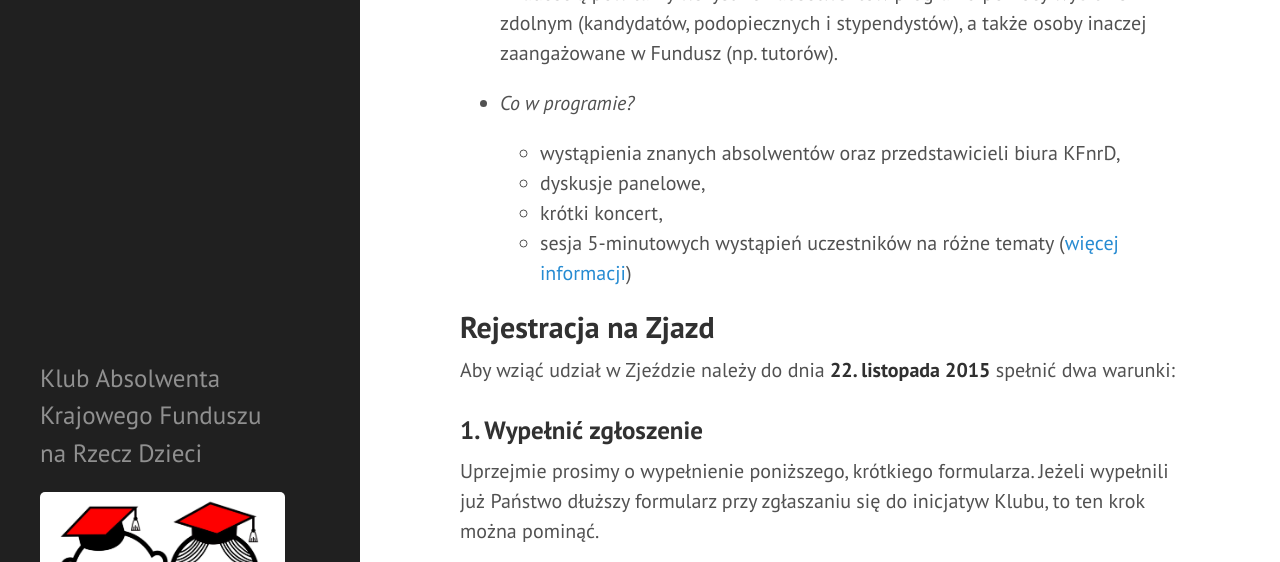
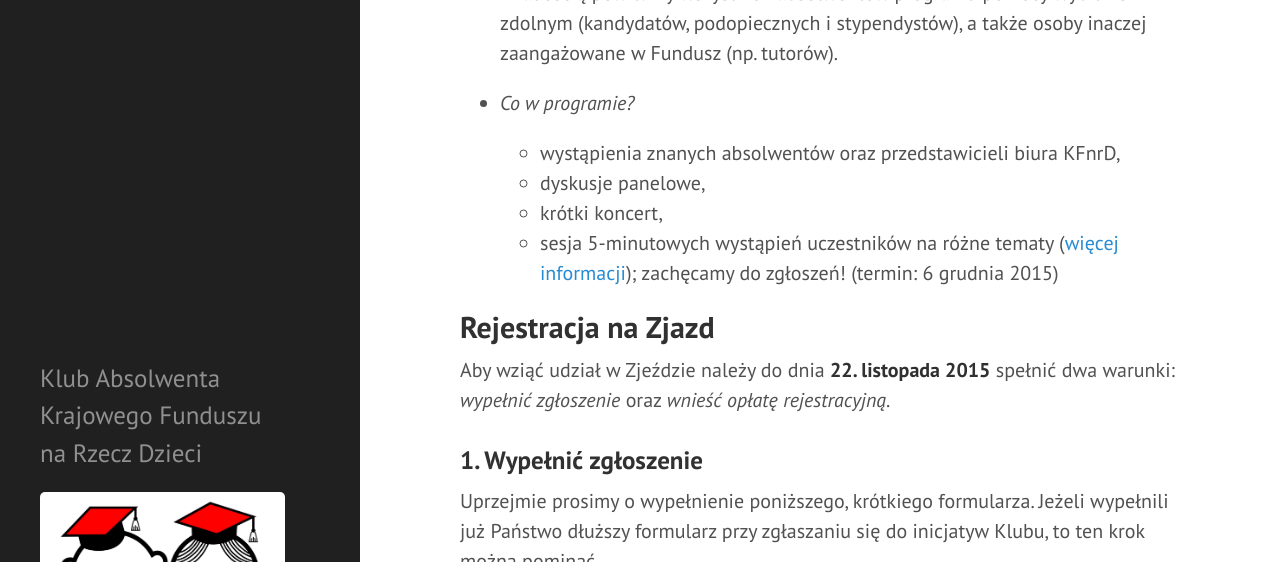
Before and after one commit to machop96/absolwenci-funduszu.github.io, a Jekyll site: the page built from zjazd.md, in a window 1280 px wide and 900 px high, scrolled down 540 px, cut to the strip 0-562 px from the top of the window. Built offline with Jekyll 4.4.1, drawn with Linux system fonts in a browser that asks for light colours; Markdown is read by kramdown in place of the engine named in the settings.

```diff
--- a/zjazd.md
+++ b/zjazd.md
@@ -26,11 +26,11 @@
   * dyskusje panelowe,
   * krótki koncert,
   * sesja 5-minutowych wystąpień uczestników na różne tematy
-    ([więcej informacji](http://absolwenci-funduszu.org/flaszki))
+    ([więcej informacji](http://absolwenci-funduszu.org/flaszki)); zachęcamy do zgłoszeń! (termin: 6 grudnia 2015)
 
 ## Rejestracja na Zjazd
 
-Aby wziąć udział w Zjeździe należy do dnia **22. listopada 2015** spełnić dwa warunki:
+Aby wziąć udział w Zjeździe należy do dnia **22. listopada 2015** spełnić dwa warunki: *wypełnić zgłoszenie* oraz *wnieść opłatę rejestracyjną*.
 
 ### 1. Wypełnić zgłoszenie
 
```
